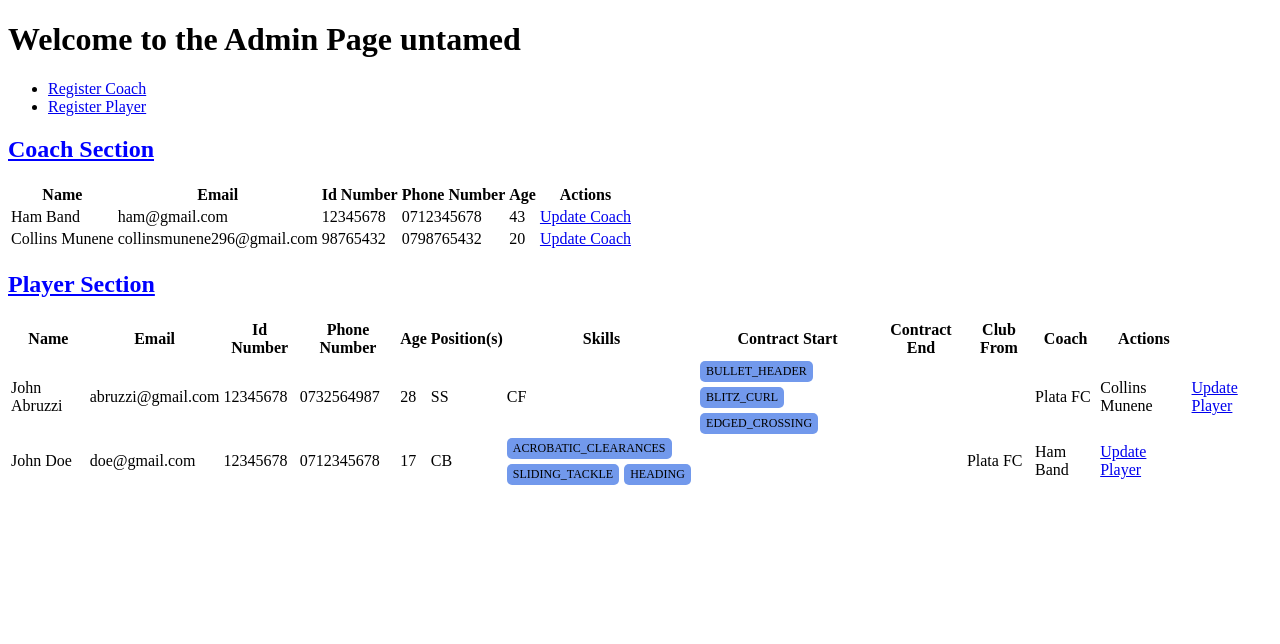
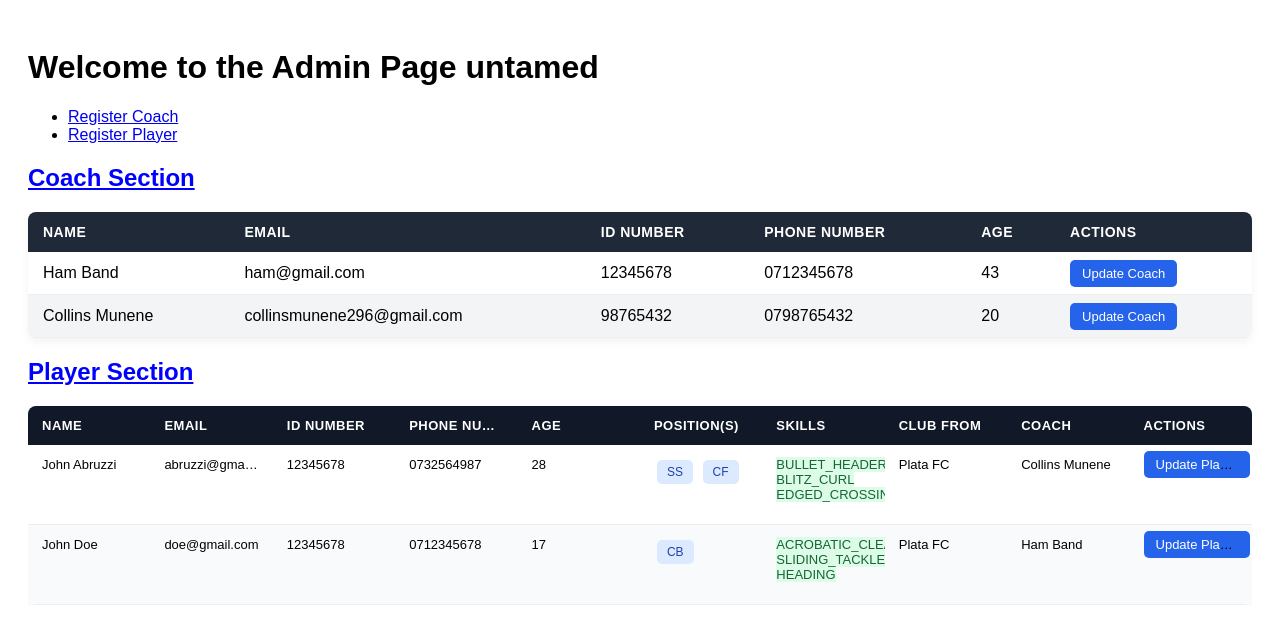
Before and after one commit to collins05-munene/dj4e-projects, a Django app: page /admin in a window 1280 px wide. Shown: the top 644 px of the page. Run offline with Django 5.2, Linux system fonts and the light colour scheme; a user stored in the database is signed in; data comes from the database, SQL or seed files in the repository; both versions use the stored data as it was after the commit.

Commit message:
Styled the admin tables and player page

```diff
--- a/Football-Academy/apps/templates/apps/admin.html
+++ b/Football-Academy/apps/templates/apps/admin.html
@@ -9,7 +9,7 @@
         <Li><a href="{% url 'apps:register-player' %}">Register Player</a></Li>
     </ul>
     <h2 style="color: blue; text-decoration: underline;">Coach Section</h2>
-    <table>
+    <table class="coach-table">
         <thead>
             <tr>
                 <th>Name</th>
@@ -28,7 +28,7 @@
                 <td>{{coach.id_no}}</td>
                 <td>{{coach.phone_number}}</td>
                 <td>{{coach.age}}</td>
-                <td><a href="{% url 'apps:update-coach' coach.id %}">Update Coach</a></td>
+                <td><a class="btn-update" href="{% url 'apps:update-coach' coach.id %}">Update Coach</a></td>
              </tr>
              {% empty %}
              <tr>
@@ -38,7 +38,8 @@
         </tbody>
     </table>
     <h2 style="color: blue; text-decoration: underline;">Player Section</h2>
-    <table>
+    <div class="table-container">
+        <table class="player-table">
             <thead>
                 <tr>
                     <th>Name</th>
@@ -48,38 +49,43 @@
                     <th>Age</th>
                     <th>Position(s)</th>
                     <th>Skills</th>
-                <th>Contract Start</th>
-                <th>Contract End</th>
+
                     <th>Club From</th>
                     <th>Coach</th>
                     <th>Actions</th>
                 </tr>
             </thead>
+
             <tbody>
                 {% for player in players %}
                     <tr>
                         <td>{{player.name}}</td>
-                    <td>{{player.email}}</td>
+                        <td class="truncate">{{player.email}}</td>
                         <td>{{player.id_no}}</td>
                         <td>{{player.phone_number}}</td>
                         <td>{{player.age}}</td>
+                        <td>
                             {% for position in player.player_position.all %}
-                        <td>{{position.position}}</td>
+                                <span class="tag position">{{position.position}}</span>
+                            {% empty %}
+                                <span class="muted">None</span>
                             {% endfor %}
+                        </td>
                         <td>
                             <div class="skills-cell">
                                 {% for skill in player.skills.all %}
                                     <span class="skill">{{skill.skills}}</span>
+                                {% empty %}
+                                    <span class="muted">Empty</span>
                                 {% endfor %}
                             </div>
                         </td>
-                    <td>{{player.contract.contract_start}}</td>
-                    <td>{{player.contract.contract_end}}</td>
+
                         <td>{{player.club_before}}</td>
                         <td>{{player.coach}}</td>
                         <td>
-                        <a href="{% url 'apps:update-player' player.id %}">Update Player</a>
-
+                            <a class="btn-update" href="{% url 'apps:update-player' player.id %}">Update Player</a>
+                            <a class="btn-update" href="{% url 'apps:player-page' player.id %}">View Player</a>
                         </td>
                     </tr>
                 {% empty %}
@@ -89,4 +95,5 @@
                 {% endfor %}
             </tbody>
         </table>
+    </div>
 {% endblock %}
--- a/Football-Academy/apps/templates/apps/base.html
+++ b/Football-Academy/apps/templates/apps/base.html
@@ -1,21 +1,221 @@
 <!DOCTYPE html>
 <html>
     <head><title>{% block title %} {% endblock %}</title><style>
-.skills-cell {
-  display: flex;
-  flex-wrap: wrap;      /* wrap skills to next line */
-  gap: 5px;
-  max-width: 200px;     /* limit cell width */
-  overflow-y: auto;     /* scroll if too many skills vertically */
+body {
+        font-family: Arial;
+        padding: 20px;
+    }
+    form {
+        max-width: 500px;
+    }
+    div {
+        margin-bottom: 10px;
+    }
+    label {
+        display:block;
+        font-weight: bold;
+    }
+    .player-fields {
+        margin-left: 3rem;
+    }
+    .coach-table {
+    width: 100%;
+    border-collapse: collapse;
+    margin-top: 20px;
+    font-family: Arial, sans-serif;
+    background: #fff;
+    border-radius: 8px;
+    overflow: hidden;
+    box-shadow: 0 4px 10px rgba(0,0,0,0.05);
+}
+
+.coach-table thead {
+    background-color: #1f2937; /* dark header */
+    color: #fff;
+}
+
+.coach-table th,
+.coach-table td {
+    padding: 12px 15px;
+    text-align: left;
+}
+
+.coach-table th {
+    font-size: 14px;
+    text-transform: uppercase;
+    letter-spacing: 0.5px;
+}
+
+.coach-table tbody tr {
+    border-bottom: 1px solid #eee;
+    transition: background 0.2s ease;
+}
+
+.coach-table tbody tr:hover {
+    background-color: #f9fafb;
+}
+
+/* Zebra striping */
+.coach-table tbody tr:nth-child(even) {
+    background-color: #f3f4f6;
+}
+
+
+/* Empty state */
+.empty {
+    text-align: center;
+    padding: 20px;
+    color: #6b7280;
+    font-style: italic;
+}
+.table-container {
+    overflow-x: auto;
+}
+
+.player-table {
+    width: 100%;
+    table-layout: fixed;
+    border-collapse: collapse;
+    font-family: Arial, sans-serif;
+    background: #fff;
+    border-radius: 8px;
+    overflow: hidden;
+    box-shadow: 0 4px 10px rgba(0,0,0,0.05);
+}
+
+.player-table thead {
+    background: #111827;
+    color: #fff;
+}
+
+.player-table th,
+.player-table td {
+    padding: 12px 14px;
+    text-align: left;
+    vertical-align: top;
+    overflow: hidden;
+    text-overflow: ellipsis;
+    white-space: nowrap;
+    font-size: 13px;
+}
+
+.player-table th {
+    font-size: 13px;
+    text-transform: uppercase;
+    letter-spacing: 0.5px;
+}
+
+.player-table tbody tr {
+    border-bottom: 1px solid #eee;
+}
+
+.player-table tbody tr:nth-child(even) {
+    background: #f9fafb;
+}
+
+.player-table tbody tr:hover {
+    background: #f3f4f6;
+}
+
+/* Tags (skills + positions) */
+.tag {
+    display: inline-block;
+    padding: 4px 8px;
+    margin: 2px;
+    font-size: 12px;
+    border-radius: 4px;
+    white-space: nowrap;
+}
+
+.position {
+    background: #dbeafe;
+    color: #1e40af;
 }
 
 .skill {
-  background-color: #7299ec;
-  color: rgb(0, 0, 0);
-  padding: 3px 6px;
-  border-radius: 5px;
-  font-size: 12px;
-  white-space: nowrap;
+    background: #dcfce7;
+    color: #166534;
+}
+
+/* Skills container */
+.skills-cell {
+    max-width: 200px;
+    display: flex;
+    flex-wrap: wrap;
+}
+
+/* Long text (email) */
+.truncate {
+    max-width: 120px;
+    overflow: hidden;
+    text-overflow: ellipsis;
+    white-space: nowrap;
+}
+
+/* Button */
+.btn-update {
+    padding: 6px 12px;
+    background: #2563eb;
+    color: #fff;
+    text-decoration: none;
+    border-radius: 5px;
+    font-size: 13px;
+}
+
+.btn-update:hover {
+    background: #1d4ed8;
+}
+
+/* Empty state */
+.empty {
+    text-align: center;
+    padding: 20px;
+    color: #6b7280;
+    font-style: italic;
+}
+
+/* Muted text */
+.muted {
+    color: #9ca3af;
+    font-size: 12px;
+}
+
+.player-card {
+    max-width: 600px;
+    margin: 20px auto;
+    padding: 20px;
+    background: #fff;
+    box-shadow: 0 4px 10px rgba(0,0,0,0.05);
+    border-radius: 8px;
+}
+
+.player-card h3 {
+    margin-top: 20px;
+}
+
+.tag {
+    display: inline-block;
+    padding: 5px 10px;
+    margin: 3px;
+    border-radius: 5px;
+    font-size: 12px;
+}
+
+.position {
+    background: #dbeafe;
+}
+
+.skill {
+    background: #dcfce7;
+}
+
+.btn-view {
+    background: #16a34a;
+    color: white;
+    padding: 6px 12px;
+    border-radius: 5px;
+    text-decoration: none;
+    margin-right: 5px;
 }
 </style></head>
     <body>
--- a/Football-Academy/apps/urls.py
+++ b/Football-Academy/apps/urls.py
@@ -9,7 +9,7 @@ urlpatterns = [
     path('create-coach/', views.CreateCoach.as_view(), name='create-coach'),
     path('coach-page', views.CoachPage.as_view(), name="coach-page"),
     path('register-player', views.RegisterPlayer.as_view(), name='register-player'),
-    path('player-page/', views.PlayerPage.as_view(), name='player-page'),
+    path('player-page/<int:pk>', views.PlayerPage.as_view(), name='player-page'),
     path('update/<int:pk>/', views.UpdatePlayer.as_view(), name='update-player'),
     path('update-coach/<int:pk>/', views.UpdateCoach.as_view(), name='update-coach'),
 ]
--- a/Football-Academy/apps/views.py
+++ b/Football-Academy/apps/views.py
@@ -1,6 +1,7 @@
 from django.shortcuts import redirect, render, get_object_or_404
 from django.views import View
 from django.views.generic.edit import UpdateView
+from django.views.generic.detail import DetailView
 from django.urls import reverse_lazy
 from django.contrib.auth.mixins import LoginRequiredMixin, UserPassesTestMixin
 from django.contrib.auth.forms import AuthenticationForm
@@ -107,11 +108,11 @@ class UpdateCoach(UpdateView):
     template_name = 'apps/update-player.html'
     success_url = reverse_lazy('apps:admin-page')
 
-class PlayerPage(View):
-    def get(self, request):
-        players = Player.objects.all()
-        context = {'players': players}
-        return render(request, 'apps/player.html', context)
+class PlayerPage(DetailView):
+    model = Player
+    template_name = 'apps/player.html'
+    context_object_name = "player"
+
 
 class RegisterPlayer(View):
     def get(self,request):
@@ -128,12 +129,12 @@ class RegisterPlayer(View):
             username = form.cleaned_data['username']
 
             if password != confirm_password:
-                messages.error(request, 'Username already exists')
-                return redirect('register-player')
+                messages.error(request, f'{username} Username already exists')
+                return redirect('apps:register-player')
 
             if User.objects.filter(username=username).exists():
                 messages.error(request, 'Username already exists')
-                return redirect("register-player")
+                return redirect("apps:register-player")
             # Create User
             user = User.objects.create(
                 username = form.cleaned_data['username']
@@ -148,7 +149,7 @@ class RegisterPlayer(View):
 
             #Save many-to-many fields
             form.save_m2m()
-            return redirect('admin-page')
+            return redirect('apps:admin-page')
         context = {'forms': form}
         return render(request, 'apps/register-player.html', context)
 
```
Also changed, not shown: Football-Academy/apps/templates/apps/player.html (+30 -10 lines), Football-Academy/apps/templates/apps/register-player.html (+5 -14 lines), Football-Academy/db.sqlite3. Lines whose indentation alone changed are shown as unchanged.
